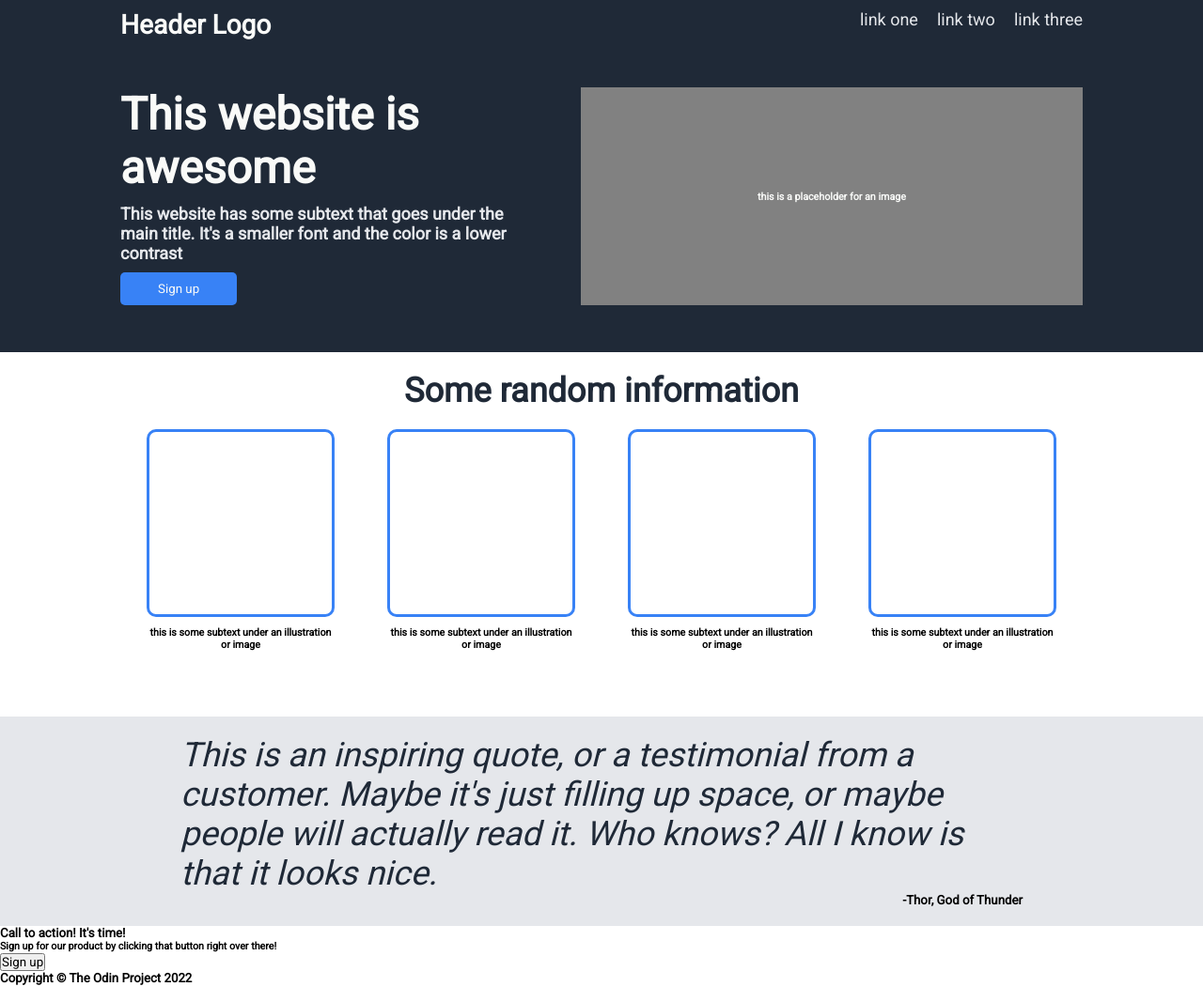
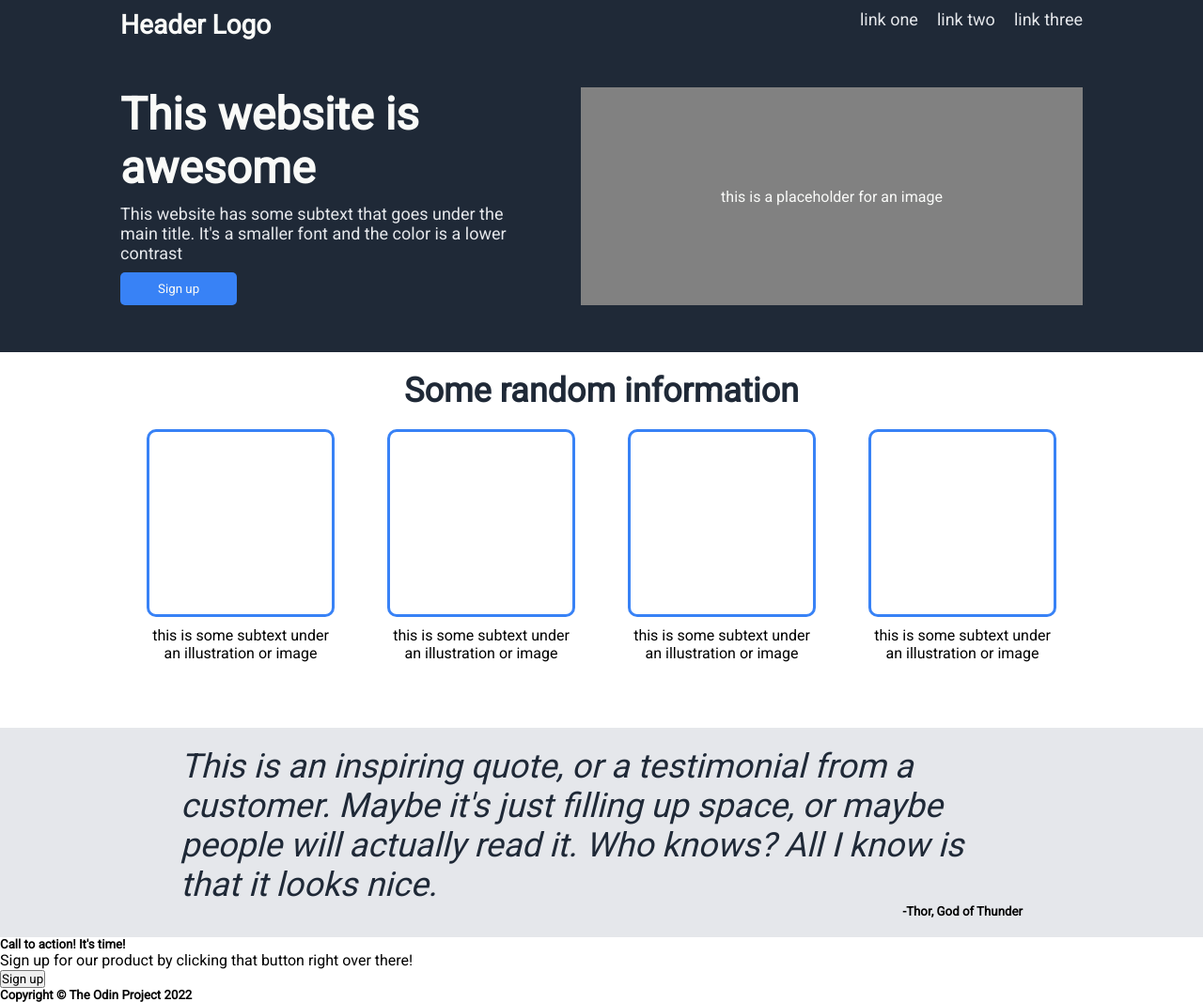
Before and after one commit to mwangizack/landing-page, a plain HTML site: page index.html in a window 1280 px wide. Shown: the whole page at 94% size. Drawn offline with Linux system fonts and the light colour scheme.

Commit message:
Enclose short lines of text with p tag instead of h6

```diff
--- a/index.html
+++ b/index.html
@@ -24,16 +24,16 @@
       <div class="hero">
         <div class="hero-text">
           <h1 class="hero-text-main">This website is awesome</h1>
-          <h5 class="hero-text-secondary">
+          <p class="hero-text-secondary">
             This website has some subtext that goes under the main title. It's a
             smaller font and the color is a lower contrast
-          </h5>
+          </p>
           <button class="hero-text-button">Sign up</button>
         </div>
         <div class="hero-image">
-          <h6 class="hero-image-placeholder">
+          <p class="hero-image-placeholder">
             this is a placeholder for an image
-          </h6>
+          </p>
         </div>
       </div>
     </section>
@@ -42,27 +42,27 @@
       <div class="info-section-items">
         <div class="info-section-item">
           <div class="item-image"></div>
-          <h6 class="item-text">
+          <p class="item-text">
             this is some subtext under an illustration or image
-          </h6>
+          </p>
         </div>
         <div class="info-section-item">
           <div class="item-image"></div>
-          <h6 class="item-text">
+          <p class="item-text">
             this is some subtext under an illustration or image
-          </h6>
+          </p>
         </div>
         <div class="info-section-item">
           <div class="item-image"></div>
-          <h6 class="item-text">
+          <p class="item-text">
             this is some subtext under an illustration or image
-          </h6>
+          </p>
         </div>
         <div class="info-section-item">
           <div class="item-image"></div>
-          <h6 class="item-text">
+          <p class="item-text">
             this is some subtext under an illustration or image
-          </h6>
+          </p>
         </div>
       </div>
     </section>
@@ -81,9 +81,9 @@
     <section id="cta">
       <div class="cta-text">
         <h5 class="cta-text-main">Call to action! It's time!</h5>
-        <h6 class="cta-text-secondary">
+        <p class="cta-text-secondary">
           Sign up for our product by clicking that button right over there!
-        </h6>
+        </p>
       </div>
       <button class="cta-button">Sign up</button>
     </section>
```
